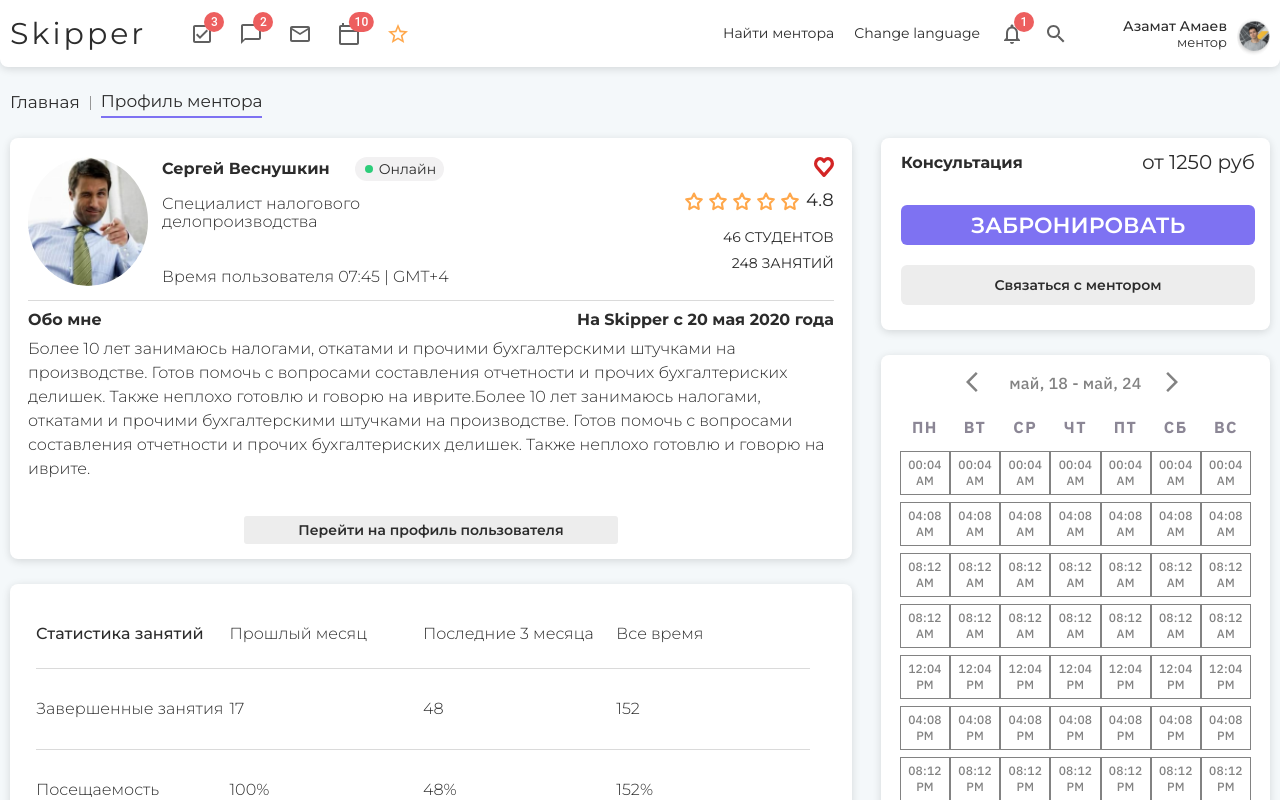
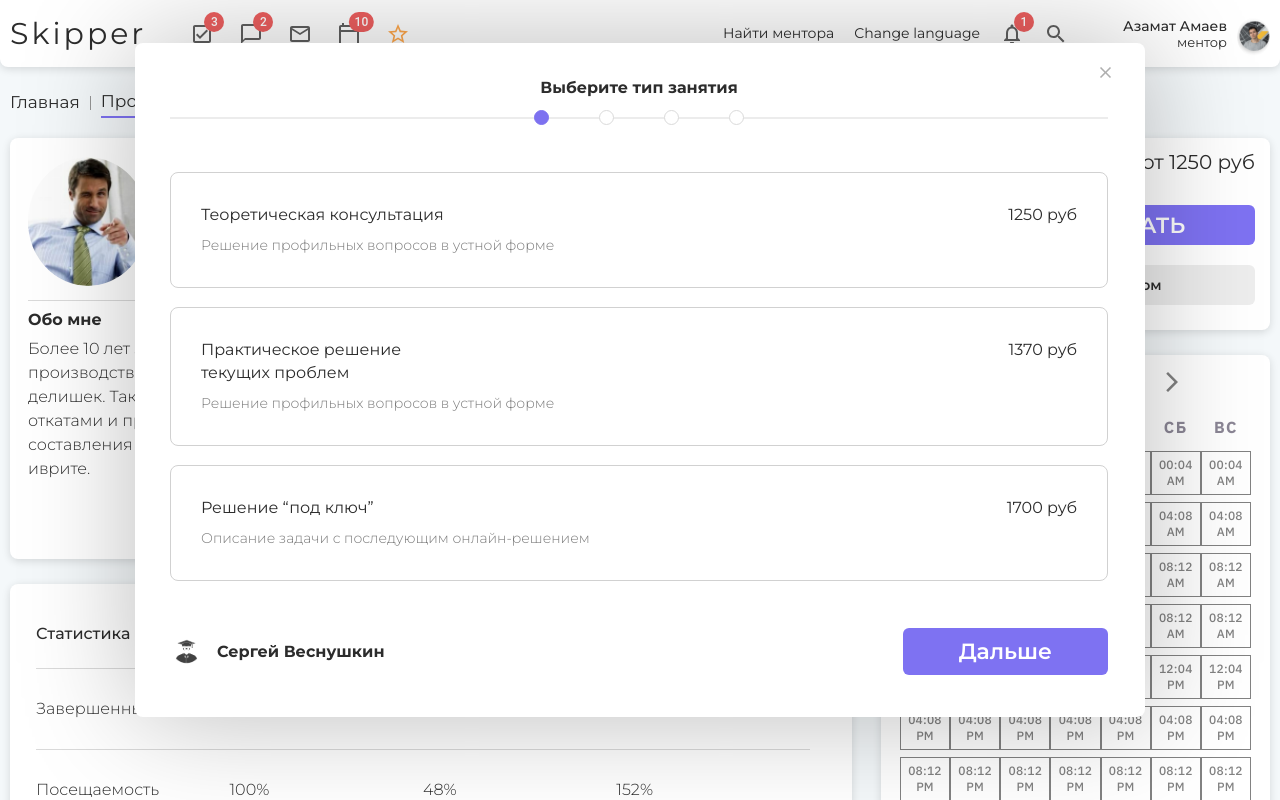
Before and after one commit to Hlopunoff/skipper, a React (Create React App) app: page /mentor-page in a window 1280 px wide. Shown: the top 800 px of the page. Built offline with nearby package versions, Linux system fonts and the light colour scheme.

Commit message:
Создал модальное окно вместе с первым экраном и функционалом по визуальному отображению последовательности шагов

```diff
--- /dev/null
+++ b/src/components/modal/Modal.tsx
@@ -0,0 +1,84 @@
+import {useRef, useEffect} from 'react';
+import CloseOutlinedIcon from '@mui/icons-material/CloseOutlined';
+
+import st from './modal.module.scss';
+
+import mentorLogoPlug from '../../assets/img/avatar_plug.jpg';
+
+export const Modal = () => {
+    const modalRef= useRef<HTMLDivElement>(null);
+    const stepRef = useRef<HTMLDivElement>(null);
+
+    const closeModal: React.MouseEventHandler<HTMLDivElement> = (e) => {
+        e.stopPropagation();
+
+        if(modalRef.current) {
+            modalRef.current.classList.remove('modal_shown');
+        }
+    };
+
+    const stepHandler = (index: number) => {
+        if(stepRef.current) {
+            const currStep = stepRef.current.childNodes[index] as HTMLDivElement;
+
+            stepRef.current.childNodes.forEach(child => {
+                (child as HTMLDivElement).classList.remove('step_active');
+            });
+            currStep.classList.add('step_active');
+        }
+    };
+
+    useEffect(() => {
+        stepHandler(1);
+    }, [ ]);
+
+    return (
+        <div className={`${st['modal']} modal_shown`} ref={modalRef} onClick={closeModal}>
+            <div className={st['modal__content']} onClick={e => e.stopPropagation()}>
+                <h3 className={st['modal__title']}>Выберите тип занятия</h3>
+                <div className={st['modal__steps']} ref={stepRef}>
+                    <div className={st['steps__line']}></div>
+                    <div className={st['step']}></div>
+                    <div className={st['step']}></div>
+                    <div className={st['step']}></div>
+                    <div className={st['step']}></div>
+                </div>
+                <div className={st['modal__options']}>
+                    <div className={st['option']}>
+                        <div className={st['option__info']}>
+                            <h4 className={st['option__title']}>Теоретическая консультация</h4>
+                            <span className={st['option__subtitle']}>Решение профильных вопросов в устной форме</span>
+                        </div>
+                        <span className={st['option__price']}>1250 руб</span>
+                    </div>
+                    <div className={st['option']}>
+                        <div className={st['option__info']}>
+                            <h4 className={st['option__title']}>Практическое решение текущих проблем</h4>
+                            <span className={st['option__subtitle']}>Решение профильных вопросов в устной форме</span>
+                        </div>
+                        <span className={st['option__price']}>1370 руб</span>
+                    </div>
+                    <div className={st['option']}>
+                        <div className={st['option__info']}>
+                            <h4 className={st['option__title']}>Решение “под ключ”</h4>
+                            <span className={st['option__subtitle']}>Описание задачи с последующим онлайн-решением</span>
+                        </div>
+                        <span className={st['option__price']}>1700 руб</span>
+                    </div>
+                </div>
+                <div className={st['modal__descr']}>
+                    <div className={st['modal__mentor']}>
+                        <div className={st['mentor__logo-wrap']}>
+                            <img src={mentorLogoPlug} alt="Фото ментора" className={st['mentor__logo']} />
+                        </div>
+                        <span className={st['mentor__username']}>Сергей Веснушкин</span>
+                    </div>
+                    <button className={st['modal__next']}>Дальше</button>
+                </div>
+                <div className={st['modal__close']} onClick={closeModal}>
+                    <CloseOutlinedIcon sx={{ color: '#AEAEAE', width: '19px', height: '19px'}}/>
+                </div>
+            </div>
+        </div>
+    );
+};
--- /dev/null
+++ b/src/components/modal/modal.module.scss
@@ -0,0 +1,146 @@
+@import '../../styles/colors';
+@import '../../styles/funcs';
+.modal {
+    width: 100%;
+    height: 100vh;
+    position: fixed;
+    display: flex;
+    justify-content: center;
+    top: 0;
+    left: 0;
+    z-index: 100;
+    display: none;
+    &__content {
+        position: relative;
+        margin-top: 43px;
+        background-color: #fff;
+        width: prc(1149, 1456);
+        height: min-content;
+        box-shadow: 0px 0px 114px rgba(0, 0, 0, 0.27);
+        border-radius: 8px;
+        padding: 35px 37px 42px 35px;
+        display: flex;
+        flex-direction: column;
+        row-gap: 47px;
+    }
+    &__title {
+        text-align: center;
+        font-style: normal;
+        font-weight: 700;
+        font-size: 16px;
+        line-height: 19px;
+        color: $main-color;
+    }
+    &__steps {
+        position: relative;
+        width: 100%;
+        margin-top: -34px;
+        display: flex;
+        align-items: center;
+        justify-content: center;
+        column-gap: 50px;
+        & .steps__line {
+            position: absolute;
+            width: 100%;
+            height: 1px;
+            background-color: #DADADA;
+            top: 50%;
+            left: 0;
+            transform: translateY(-50%);
+        }
+        & .step {
+            width: 15px;
+            height: 15px;
+            border-radius: 50%;
+            border: 1px solid #DADADA;
+            background-color: #fff;
+            z-index: 10;
+        }
+
+    }
+    &__options {
+        display: flex;
+        flex-direction: column;
+        row-gap: 19px;
+    }
+    & .option {
+        background: #FFFFFF;
+        border: 1px solid #D1D1D1;
+        border-radius: 8px;
+        padding: 30px;
+        display: flex;
+        justify-content: space-between;
+        &__info {
+            display: flex;
+            flex-direction: column;
+            row-gap: 8px;
+        }
+        &__title {
+            max-width: 250px;
+            font-style: normal;
+            font-weight: 400;
+            font-size: 16px;
+            line-height: 23px;
+            color: $main-color;
+        }
+        &__subtitle {
+            font-style: normal;
+            font-weight: 300;
+            font-size: 14px;
+            line-height: 23px;
+            color: rgba(44, 44, 44, 0.63);
+        }
+        &__price {
+            font-style: normal;
+            font-weight: 400;
+            font-size: 16px;
+            line-height: 23px;
+            color: $main-color;
+        }
+    }
+    &__descr {
+        display: flex;
+        align-items: center;
+        justify-content: space-between;
+    }
+    &__mentor {
+        display: flex;
+        align-items: center;
+        column-gap: 14px;
+        & .mentor__logo-wrap {
+            width: 33px;
+            height: 33px;
+            border-radius: 50%;
+        }
+        & .mentor__logo {
+            width: 100%;
+            height: 100%;
+            object-fit: cover;
+            border-radius: 50%;
+        }
+        & .mentor__username {
+            font-style: normal;
+            font-weight: 700;
+            font-size: 16px;
+            line-height: 19px;
+            color: $main-color;
+        }
+    }
+    &__next {
+        padding: 10px 56px;
+        border: none;
+        border-radius: 6px;
+        background-color: $main-purple;
+        color: #fff;
+        font-style: normal;
+        font-weight: 600;
+        font-size: 22px;
+        line-height: 27px;
+    }
+    &__close {
+        position: absolute;
+        cursor: pointer;
+        right: 30px;
+        top: 20px;
+    }
+}
--- a/src/index.scss
+++ b/src/index.scss
@@ -54,3 +54,15 @@ button {
   text-transform: uppercase;
   background-color: $timetable-taken;
 }
+
+.modal_shown {
+  display: flex !important;
+}
+.modal_chosen {
+  background-color: #DEF5E7 !important;
+  border: 1px solid #DEF5E7 !important;
+}
+.step_active {
+  background: #7D71F0 !important;
+  border: 1px solid #7D71F0 !important;
+}
--- a/src/pages/mentorPage/MentorPage.tsx
+++ b/src/pages/mentorPage/MentorPage.tsx
@@ -6,29 +6,33 @@ import { MentorReviews } from '../../components/mentorReviews/MentorReviews';
 import { ProfileReport } from '../../components/profileReport/ProfileReport';
 import { Consultation } from '../../components/consultation/Consultation';
 import { Schedule } from '../../components/schedule/Schedule';
+import { Modal } from '../../components/modal/Modal';
 
 import st from './mentorPage.module.scss';
 
 
 export const MentorPage = () => {
     return (
+        <>
             <section className={st['mentorPage']}>
                 <div className="container">
                     <div className={st['mentorPage__content']}>
                         <div className={st['mentorPage__info']}>
-                        <MentorCard/>
-                        <LessonsStats width='100%' padding='30px 42px 0px 26px'/>
-                        <PriceList/>
-                        <MentorResume/>
-                        <MentorReviews/>
-                        <ProfileReport/>
+                            <MentorCard />
+                            <LessonsStats width='100%' padding='30px 42px 0px 26px' />
+                            <PriceList />
+                            <MentorResume />
+                            <MentorReviews />
+                            <ProfileReport />
                         </div>
                         <div className={st['mentorPage__cla']}>
-                        <Consultation/>
-                        <Schedule/>
+                            <Consultation />
+                            <Schedule />
                         </div>
                     </div>
                 </div>
             </section>
+            <Modal/>
+        </>
     );
 };
```
Lines whose indentation alone changed are shown as unchanged.
